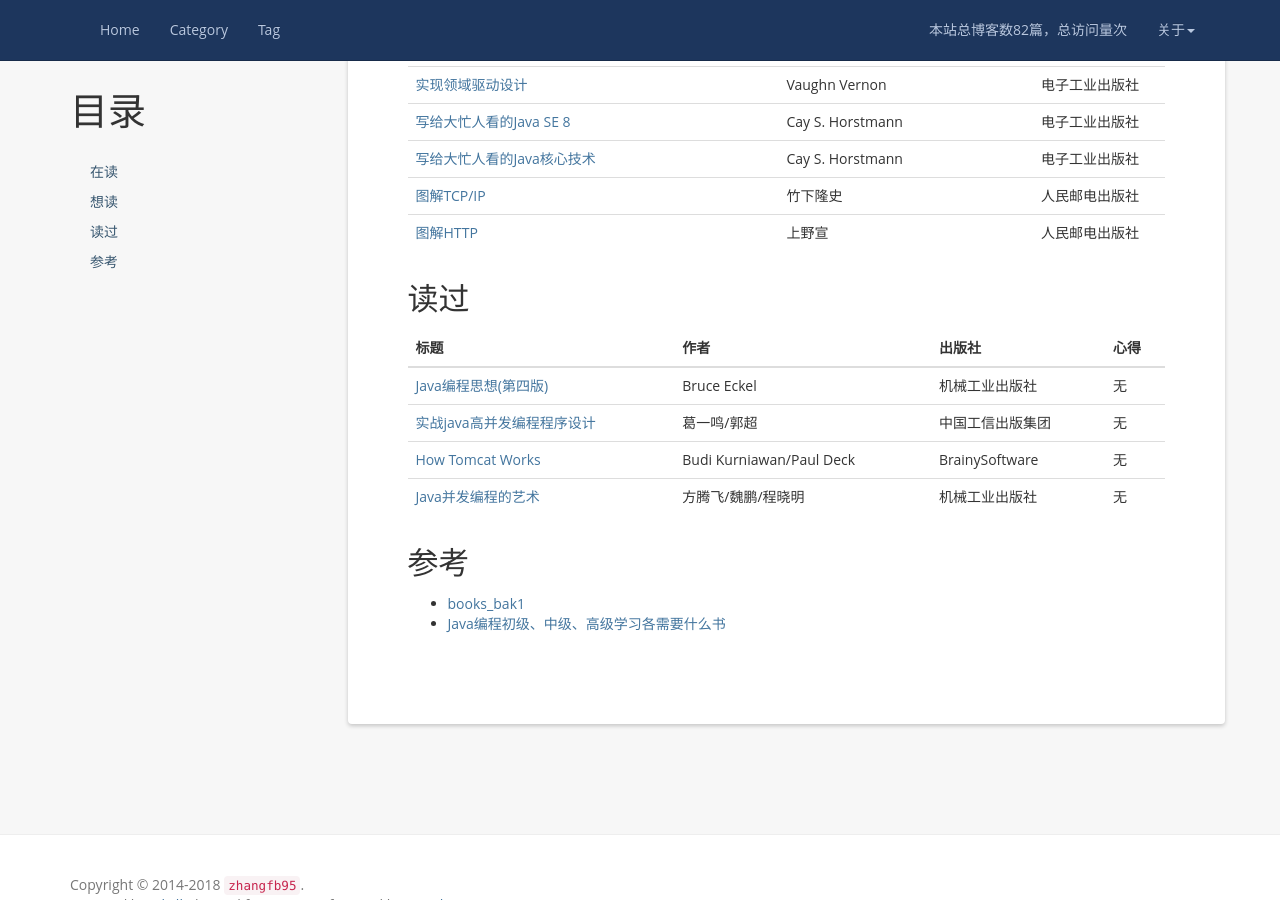
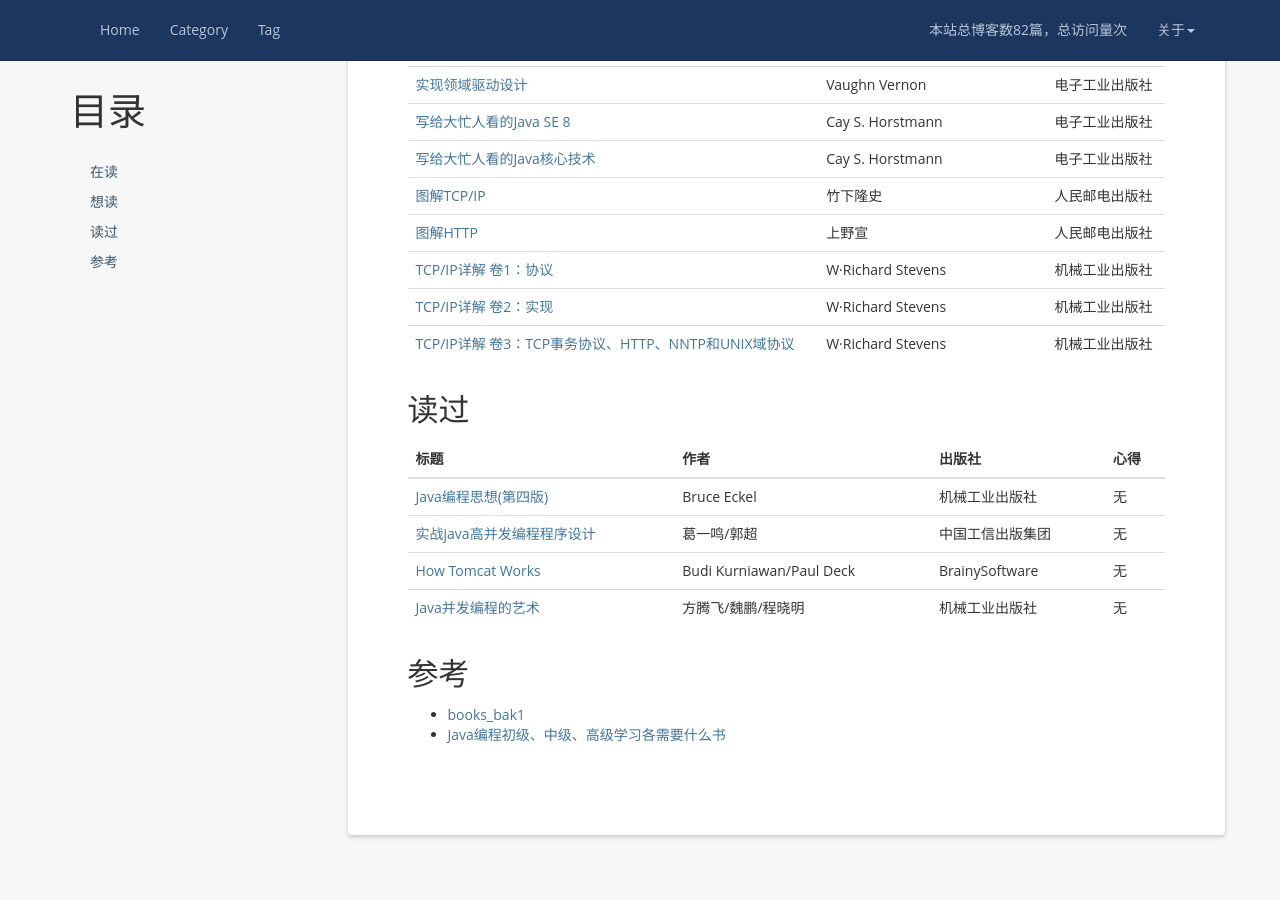
Before and after one commit to zhangfb95/zhangfb95.github.io.bak, a Jekyll site: the page built from books.md, in a window 1280 px wide and 900 px high, scrolled down 1431 px. Built offline with Jekyll 4.4.1, drawn with Linux system fonts in a browser that asks for light colours; nearby versions of some CDN libraries; a script that is not in the unit is left out; comment, search, counter and statistics services are not loaded.

Commit message:
增加TCP/IP相关书籍

```diff
--- a/books.md
+++ b/books.md
@@ -46,6 +46,9 @@
 | [写给大忙人看的Java核心技术](https://book.douban.com/subject/26710388) | Cay S. Horstmann | 电子工业出版社 |
 | [图解TCP/IP](https://book.douban.com/subject/24737674) | 竹下隆史 | 人民邮电出版社 |
 | [图解HTTP](https://book.douban.com/subject/25863515) | 上野宣 | 人民邮电出版社 |
+| [TCP/IP详解 卷1：协议](https://book.douban.com/subject/1088054) | W·Richard Stevens | 机械工业出版社 |
+| [TCP/IP详解 卷2：实现](https://book.douban.com/subject/1087767) | W·Richard Stevens | 机械工业出版社 |
+| [TCP/IP详解 卷3：TCP事务协议、HTTP、NNTP和UNIX域协议](https://book.douban.com/subject/1058634) | W·Richard Stevens | 机械工业出版社 |
 
 ## 读过
 
```
